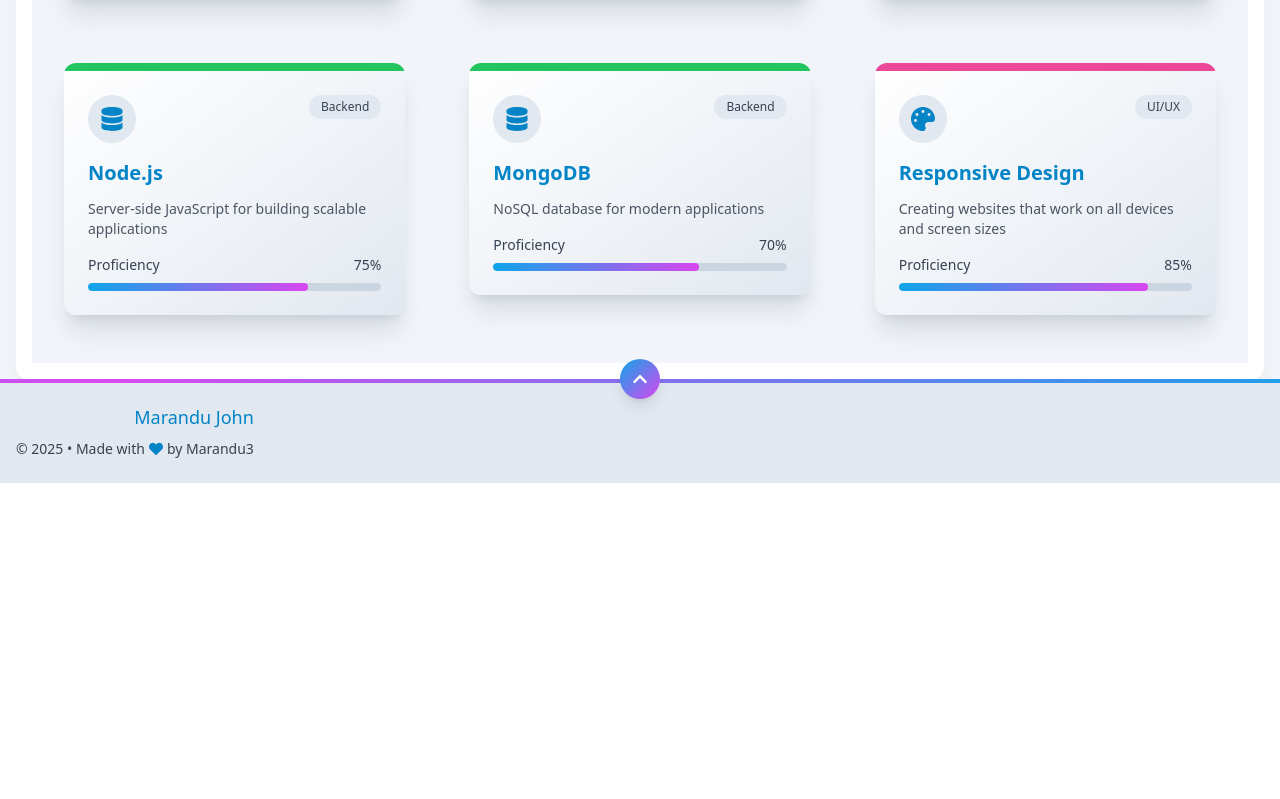
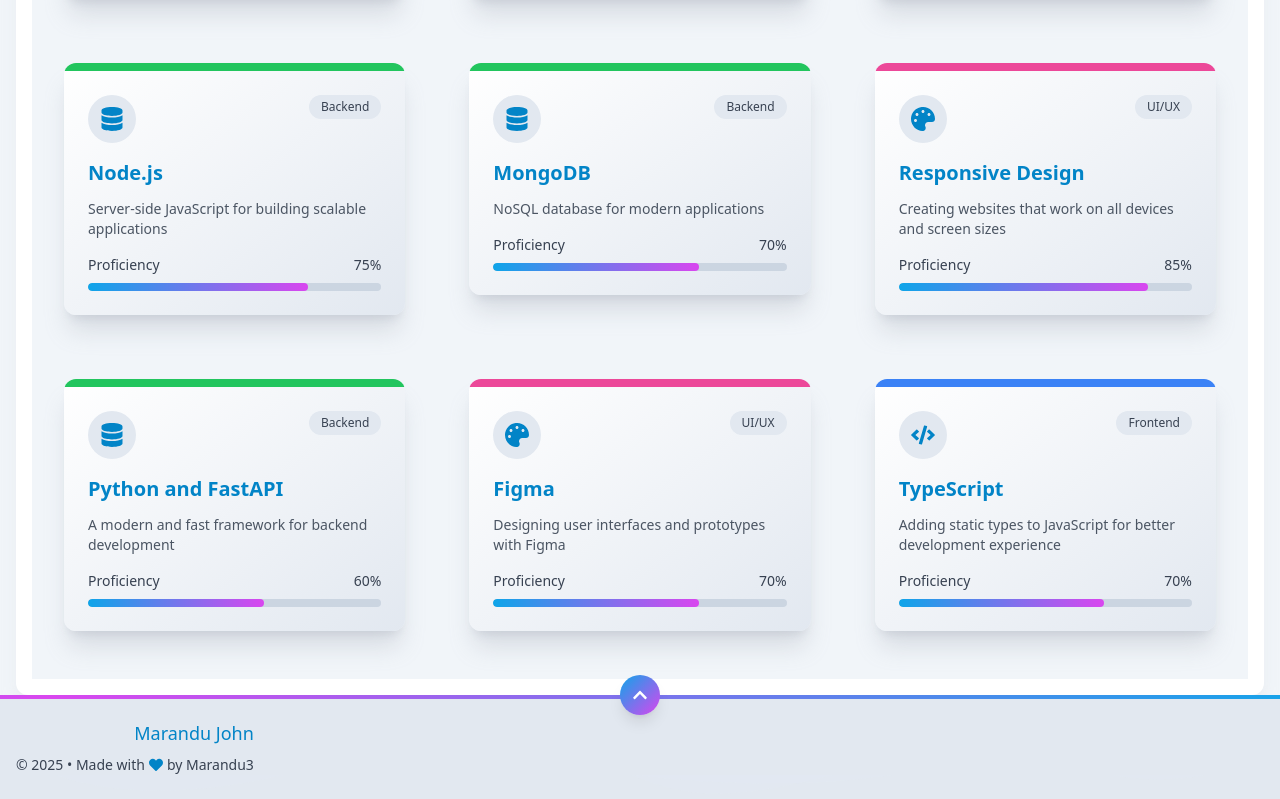
Before and after one commit to marandu3/PORTIFOLIO, a React (Vite) app: page /Abouts/Abouts/Skills in a window 1280 px wide. Shown: the part 721-1520 px from the top of the page. Before the commit the page ends 1204 px from the top, so only its background shows below. Built offline with nearby package versions, Linux system fonts and the light colour scheme.

Commit message:
ammendments and some changes

```diff
--- a/src/components/Skills.jsx
+++ b/src/components/Skills.jsx
@@ -9,9 +9,7 @@
   const { darkMode } = useTheme();
   const { isAdmin } = useAuth();
 
-  const [skills, setSkills] = useState(() => {
-    const savedSkills = localStorage.getItem('portfolio-skills');
-    return savedSkills ? JSON.parse(savedSkills) : [
+  const [skills, setSkills] = useState([
     {
       id: 1,
       skill: "React",
@@ -53,9 +51,29 @@
       percentage: 85,
       category: "UI/UX",
       description: "Creating websites that work on all devices and screen sizes"
-      }
-    ];
-  });
+    },
+    {
+      id: 7,
+      skill: "Python and FastAPI",
+      percentage: 60,
+      category: "Backend",
+      description: "A modern and fast framework for backend development"
+    },
+    {
+      id: 9,
+      skill: "Figma",
+      percentage: 70,
+      category: "UI/UX",
+      description: "Designing user interfaces and prototypes with Figma"
+    },
+    {
+      id: 9,
+      skill: "TypeScript",
+      percentage: 70,
+      category: "Frontend",
+      description: "Adding static types to JavaScript for better development experience"
+    },
+  ]);
 
   const [isFormOpen, setIsFormOpen] = useState(false);
   const [newSkill, setNewSkill] = useState({
@@ -66,7 +84,7 @@
   });
 
   useEffect(() => {
-    localStorage.setItem('portfolio-skills', JSON.stringify(skills));
+    // Removed localStorage sync for skills
   }, [skills]);
 
   const toggleForm = () => setIsFormOpen(!isFormOpen);
--- a/src/components/Timeline.jsx
+++ b/src/components/Timeline.jsx
@@ -8,39 +8,57 @@
   const { darkMode } = useTheme();
   const { isAdmin } = useAuth();
 
-  const [events, setEvents] = useState(() => {
-    const savedEvents = localStorage.getItem('portfolio-timeline');
-    return savedEvents ? JSON.parse(savedEvents) : [
+  const [events, setEvents] = useState([
     {
       id: 1,
+      title: "Started Practical Training at DHIS-2 UDSM",
+      date: "JULY-2025",
+      type: "education",
+      description: "Engaged in practical training at the University of Dar es Salaam, focusing on DHIS-2 development and implementation"
+    },
+    {
+      id: 2,
+      title: "Started Practical Training at Ras-Singida",
+      date: "2023",
+      type: "education",
+      description: "Engaged in practical training at Ras-Singida, focusing on software development and IT solutions"
+    },
+    {
+      id: 3,
       title: "Started Computer Engineering at University of Dar es Salaam",
       date: "2023",
       type: "education",
       description: "Began my journey in Computer Engineering and Information Technology"
     },
     {
-        id: 2,
+      id: 4,
       title: "First Web Development Project",
       date: "2023",
       type: "project",
       description: "Built my first comprehensive web application using React and Tailwind CSS"
     },
     {
-        id: 3,
+      id: 5,
       title: "Completed Advanced Level Education",
       date: "2021 - 2023",
       type: "education",
       description: "Graduated from Marian Boys High School with Division I"
     },
     {
-        id: 4,
+      id: 6,
+      title: "Graduated from O-Level Education",
+      date: "2017 - 2020",
+      type: "education",
+      description: "Graduated from O-Level Education with Division I at Dung'unyi Seminary School"
+    },
+    {
+      id: 7,
       title: "Started Learning Programming",
-        date: "2021",
+      date: "Way before - 2019",
       type: "personal",
       description: "Began self-learning programming fundamentals and web development basics"
     }
-    ];
-  });
+  ]);
 
   const [isFormOpen, setIsFormOpen] = useState(false);
   const [newEvent, setNewEvent] = useState({
@@ -51,7 +69,7 @@
   });
 
   useEffect(() => {
-    localStorage.setItem('portfolio-timeline', JSON.stringify(events));
+    // Removed localStorage sync for timeline events
   }, [events]);
 
   const toggleForm = () => setIsFormOpen(!isFormOpen);
```
Lines whose indentation alone changed are shown as unchanged.
